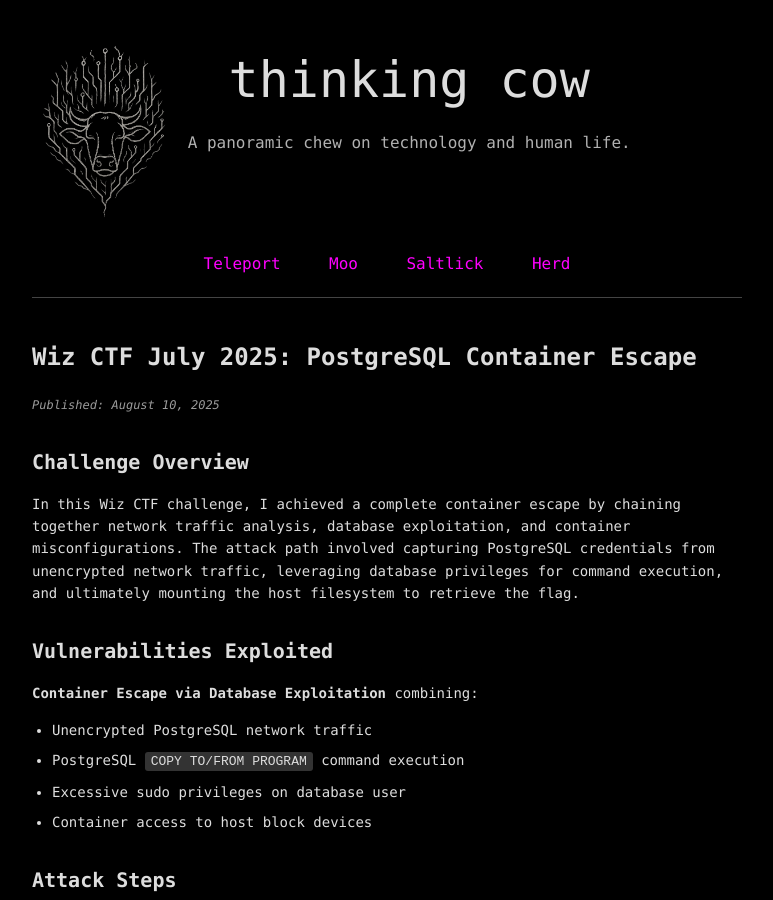
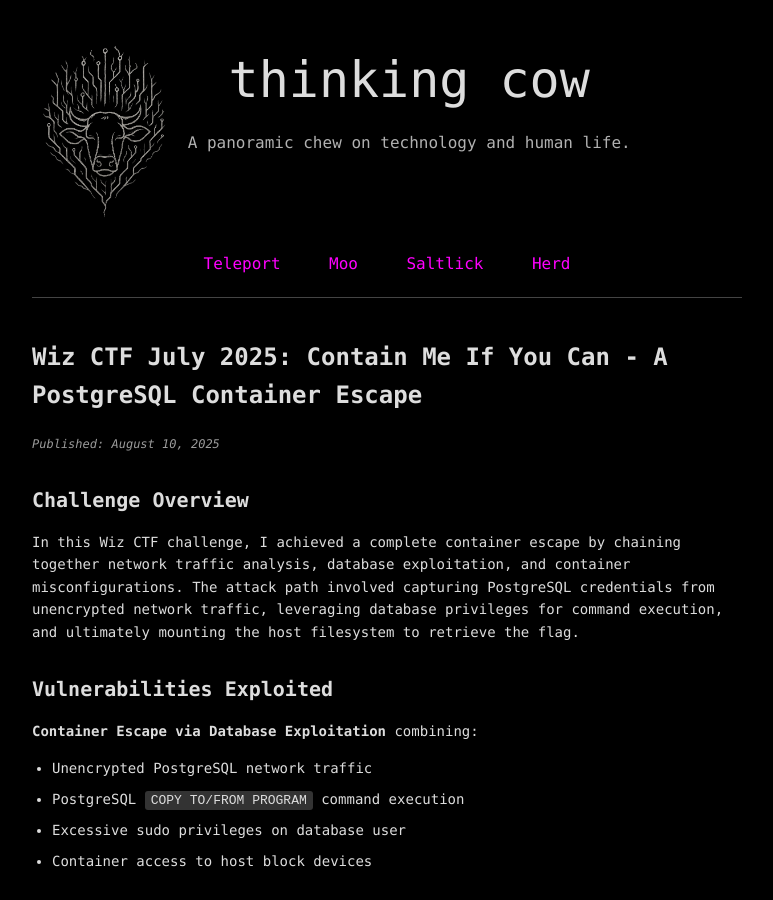
Before and after one commit to tpbansal/thinkingcow, a Jekyll site: the page built from _posts/2025-08-10-wiz-ctf-writeup.md, in a window 1280 px wide and 900 px high. Shown: the whole window, without its empty margins (253-1026 px from the left). Built offline with Jekyll 4.4.1, drawn with Linux system fonts in a browser that asks for light colours.

Commit message:
ctf writeup and updates

```diff
--- a/_posts/2025-08-10-wiz-ctf-writeup.md
+++ b/_posts/2025-08-10-wiz-ctf-writeup.md
@@ -1,6 +1,6 @@
 ---
 layout: post
-title: "Wiz CTF July 2025: PostgreSQL Container Escape"
+title: "Wiz CTF July 2025: Contain Me If You Can - A PostgreSQL Container Escape"
 date: 2025-08-10
 categories: [ctf, security]
 tags: [ctf, security, container-escape, postgresql, docker, pentesting]
```
